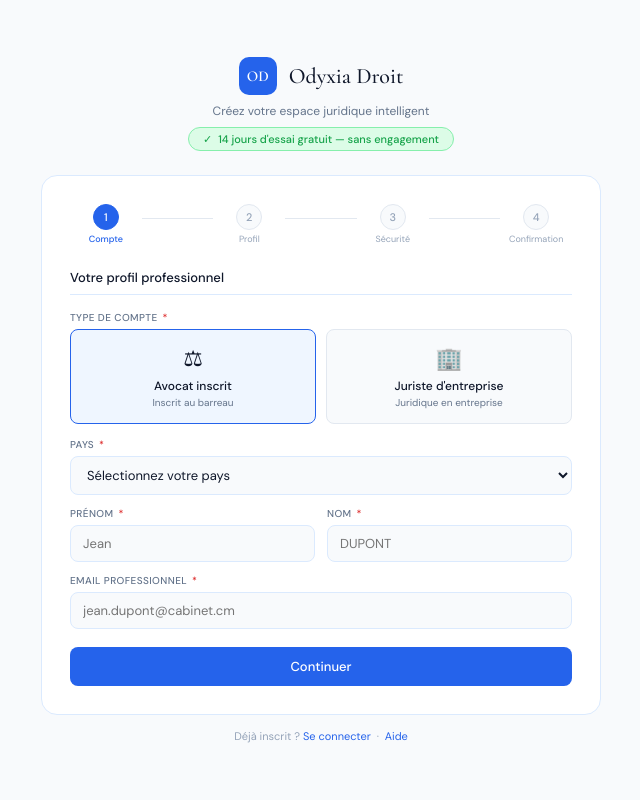
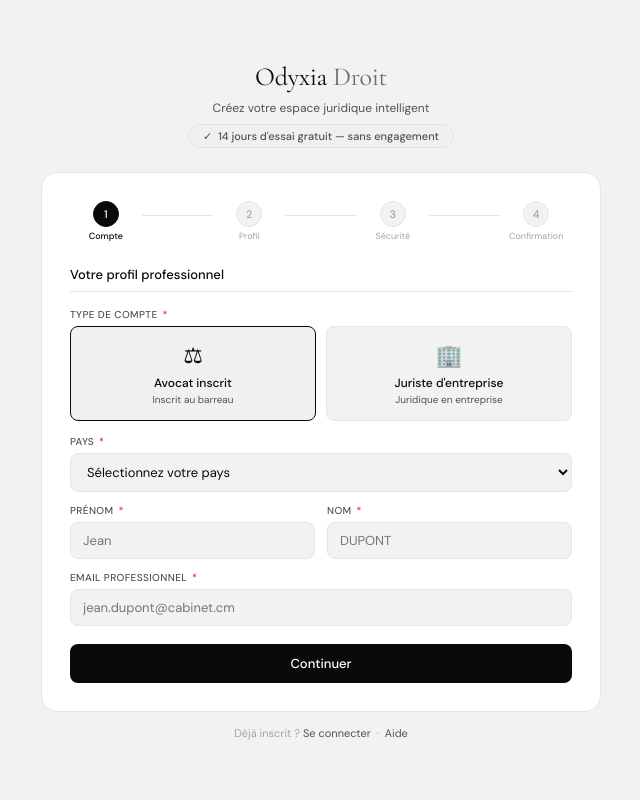
Before and after one commit to sergines3-creator/odyxia-droit, a Flask app: page /inscription in a window 1280 px wide. Shown: the whole page, without its empty margins (319-959 px from the left). Run offline with Flask 3, Linux system fonts and the light colour scheme; some libraries are stand-ins or nearby versions.

Commit message:
fix: inscription noir/gris - OD supprimé + icônes SVG + zéro bleu

```diff
--- a/templates/inscription.html
+++ b/templates/inscription.html
@@ -7,36 +7,35 @@
 <link rel="preconnect" href="https://fonts.googleapis.com"/>
 <link href="https://fonts.googleapis.com/css2?family=Cormorant+Garamond:wght@400;500;600&family=DM+Sans:wght@300;400;500&display=swap" rel="stylesheet"/>
 <style>
-:root{--bg:#F8FAFC;--surface:#FFFFFF;--border:#E2E8F0;--border2:#DBEAFE;--blue:#2563EB;--blue-lt:#EFF6FF;--blue-md:#BFDBFE;--navy:#0F172A;--text:#0F172A;--text2:#64748B;--text3:#94A3B8;--green:#16A34A;--green-lt:#DCFCE7;--red:#DC2626;--red-lt:#FEE2E2;--r:8px;--font:'DM Sans',system-ui,sans-serif;--serif:'Cormorant Garamond',Georgia,serif;}
+:root{--bg:#F2F2F2;--surface:#FFFFFF;--border:#E5E5E5;--border2:#E5E5E5;--blue:#0A0A0A;--blue-lt:#F0F0F0;--blue-md:#E5E5E5;--navy:#0A0A0A;--text:#0A0A0A;--text2:#525252;--text3:#A3A3A3;--green:#16A34A;--green-lt:#DCFCE7;--red:#DC2626;--red-lt:#FEE2E2;--r:8px;--font:'DM Sans',system-ui,sans-serif;--serif:'Cormorant Garamond',Georgia,serif;}
 *{box-sizing:border-box;margin:0;padding:0;}
-body{font-family:var(--font);background:var(--bg);color:var(--text);min-height:100vh;display:flex;align-items:center;justify-content:center;padding:24px;}
+body{font-family:var(--font);background:#F2F2F2;color:#0A0A0A;min-height:100vh;display:flex;align-items:center;justify-content:center;padding:24px;}
 .page-wrap{width:100%;max-width:560px;}
 .reg-header{text-align:center;margin-bottom:24px;}
 .reg-logo{display:flex;align-items:center;justify-content:center;gap:12px;margin-bottom:8px;}
-.reg-icon{width:38px;height:38px;background:var(--blue);border-radius:10px;display:flex;align-items:center;justify-content:center;font-family:var(--serif);font-size:15px;font-weight:600;color:#fff;}
-.reg-name{font-family:var(--serif);font-size:22px;font-weight:500;color:var(--navy);}
+.reg-name{font-family:var(--serif);font-size:26px;font-weight:400;color:#0A0A0A;letter-spacing:-0.3px;}
 .reg-title{font-size:12px;color:var(--text2);margin-top:4px;}
-.trial-badge{display:inline-flex;align-items:center;gap:6px;background:var(--green-lt);border:0.5px solid #86EFAC;border-radius:20px;padding:4px 14px;font-size:11px;color:var(--green);font-weight:500;margin-top:8px;}
-.reg-card{background:var(--surface);border:0.5px solid var(--border2);border-radius:16px;padding:28px;}
+.trial-badge{display:inline-flex;align-items:center;gap:6px;background:#F0F0F0;border:0.5px solid #E5E5E5;border-radius:20px;padding:4px 14px;font-size:11px;color:#525252;font-weight:500;margin-top:8px;}
+.reg-card{background:#FFFFFF;border:0.5px solid #E5E5E5;border-radius:16px;padding:28px;}
 .steps{display:flex;align-items:center;gap:0;margin-bottom:24px;}
 .step-item{display:flex;flex-direction:column;align-items:center;gap:3px;flex:1;}
 .step-circle{width:26px;height:26px;border-radius:50%;border:1.5px solid var(--border);display:flex;align-items:center;justify-content:center;font-size:11px;font-weight:500;color:var(--text3);background:var(--bg);transition:all .3s;}
-.step-circle.active{background:var(--blue);border-color:var(--blue);color:#fff;}
+.step-circle.active{background:#0A0A0A;border-color:#0A0A0A;color:#fff;}
 .step-circle.done{background:var(--green);border-color:var(--green);color:#fff;}
 .step-label{font-size:9px;color:var(--text3);text-align:center;}
-.step-label.active{color:var(--blue);font-weight:500;}
+.step-label.active{color:#0A0A0A;font-weight:500;}
 .step-label.done{color:var(--green);}
-.step-line{flex:1;height:1px;background:var(--border);margin-bottom:12px;transition:all .3s;}
+.step-line{flex:1;height:1px;background:#E5E5E5;margin-bottom:12px;transition:all .3s;}
 .step-line.done{background:var(--green);}
 .form-section{display:none;}
 .form-section.active{display:block;}
-.section-title{font-size:13px;font-weight:500;color:var(--navy);margin-bottom:16px;padding-bottom:8px;border-bottom:0.5px solid var(--border2);}
+.section-title{font-size:13px;font-weight:500;color:#0A0A0A;margin-bottom:16px;padding-bottom:8px;border-bottom:0.5px solid #E5E5E5;}
 .form-row{display:grid;grid-template-columns:1fr 1fr;gap:12px;}
 .form-group{margin-bottom:12px;}
 .form-label{font-size:10px;font-weight:500;color:var(--text2);margin-bottom:5px;display:block;text-transform:uppercase;letter-spacing:0.4px;}
 .req{color:var(--red);margin-left:2px;}
 .form-input,.form-select{width:100%;border:0.5px solid var(--border2);border-radius:var(--r);padding:9px 12px;font-size:13px;font-family:var(--font);color:var(--text);background:var(--bg);outline:none;transition:all .2s;}
-.form-input:focus,.form-select:focus{border-color:var(--blue);background:var(--surface);}
+.form-input:focus,.form-select:focus{border-color:#A3A3A3;background:#fff;}
 .form-input.error{border-color:var(--red);background:var(--red-lt);}
 .form-input.valid{border-color:var(--green);}
 .form-hint{font-size:10px;color:var(--text3);margin-top:3px;}
@@ -44,7 +43,7 @@ body{font-family:var(--font);background:var(--bg);color:var(--text);min-height:1
 .type-grid{display:grid;grid-template-columns:1fr 1fr;gap:10px;margin-bottom:14px;}
 .type-card{padding:14px;border:1.5px solid var(--border);border-radius:var(--r);cursor:pointer;transition:all .2s;background:var(--bg);text-align:center;}
 .type-card:hover{border-color:var(--blue-md);}
-.type-card.selected{border-color:var(--blue);background:var(--blue-lt);}
+.type-card.selected{border-color:#0A0A0A;background:#F0F0F0;}
 .type-icon{font-size:22px;margin-bottom:5px;}
 .type-name{font-size:12px;font-weight:500;color:var(--text);}
 .type-desc{font-size:10px;color:var(--text2);margin-top:2px;}
@@ -59,13 +58,13 @@ body{font-family:var(--font);background:var(--bg);color:var(--text);min-height:1
 .info-box-title{font-size:10px;font-weight:500;color:#1D4ED8;margin-bottom:3px;}
 .info-box-text{font-size:10px;color:var(--text2);line-height:1.5;}
 .check-wrap{display:flex;align-items:flex-start;gap:10px;margin-bottom:10px;}
-.check-wrap input[type=checkbox]{width:16px;height:16px;accent-color:var(--blue);flex-shrink:0;margin-top:2px;}
+.check-wrap input[type=checkbox]{width:16px;height:16px;accent-color:#0A0A0A;flex-shrink:0;margin-top:2px;}
 .check-label{font-size:11px;color:var(--text2);line-height:1.5;}
-.check-label a{color:var(--blue);}
+.check-label a{color:#525252;}
 .form-nav{display:flex;gap:10px;margin-top:18px;}
 .btn-prev{padding:10px 18px;border:0.5px solid var(--border2);border-radius:var(--r);font-size:13px;font-weight:500;font-family:var(--font);cursor:pointer;background:var(--bg);color:var(--text2);}
-.btn-next,.btn-submit{flex:1;background:var(--blue);color:#fff;border:none;border-radius:var(--r);padding:11px;font-size:13px;font-weight:500;font-family:var(--font);cursor:pointer;transition:all .2s;}
-.btn-next:hover,.btn-submit:hover{background:#1D4ED8;}
+.btn-next,.btn-submit{flex:1;background:#0A0A0A;color:#fff;border:none;border-radius:var(--r);padding:11px;font-size:13px;font-weight:500;font-family:var(--font);cursor:pointer;transition:all .2s;}
+.btn-next:hover,.btn-submit:hover{background:#333;}
 .btn-next:disabled,.btn-submit:disabled{background:var(--border);color:var(--text3);cursor:not-allowed;}
 .recap-grid{display:grid;grid-template-columns:1fr 1fr;gap:8px;}
 .recap-item{padding:4px 0;}
@@ -78,9 +77,9 @@ body{font-family:var(--font);background:var(--bg);color:var(--text);min-height:1
 .suc-icon{width:60px;height:60px;background:var(--green-lt);border-radius:50%;display:flex;align-items:center;justify-content:center;margin:0 auto 14px;font-size:26px;}
 .suc-title{font-family:var(--serif);font-size:20px;font-weight:500;color:var(--navy);margin-bottom:8px;}
 .suc-text{font-size:12px;color:var(--text2);line-height:1.7;margin-bottom:18px;}
-.btn-go{display:inline-block;background:var(--blue);color:#fff;border:none;border-radius:var(--r);padding:11px 28px;font-size:13px;font-weight:500;font-family:var(--font);cursor:pointer;text-decoration:none;}
+.btn-go{display:inline-block;background:#0A0A0A;color:#fff;border:none;border-radius:var(--r);padding:11px 28px;font-size:13px;font-weight:500;font-family:var(--font);cursor:pointer;text-decoration:none;}
 .reg-footer{text-align:center;margin-top:14px;font-size:11px;color:var(--text3);}
-.reg-footer a{color:var(--blue);text-decoration:none;}
+.reg-footer a{color:#525252;text-decoration:none;}
 #toast{display:none;position:fixed;bottom:20px;left:50%;transform:translateX(-50%);background:var(--navy);color:#fff;padding:9px 18px;border-radius:20px;font-size:12px;z-index:600;border-left:3px solid var(--red);}
 #toast.show{display:block;}
 .spinner{display:inline-block;width:14px;height:14px;border:2px solid rgba(255,255,255,.3);border-top-color:#fff;border-radius:50%;animation:spin .7s linear infinite;vertical-align:middle;margin-right:5px;}
@@ -92,8 +91,7 @@ body{font-family:var(--font);background:var(--bg);color:var(--text);min-height:1
 
 <div class="reg-header">
   <div class="reg-logo">
-    <div class="reg-icon">OD</div>
-    <div class="reg-name">Odyxia Droit</div>
+    <div class="reg-name">Odyxia <span style="font-weight:300;color:#6B6B6B;">Droit</span></div>
   </div>
   <div class="reg-title" id="reg-title">Créez votre espace juridique intelligent</div>
   <div class="trial-badge">✓ <span id="trial-text">14 jours d'essai gratuit — sans engagement</span></div>
```
